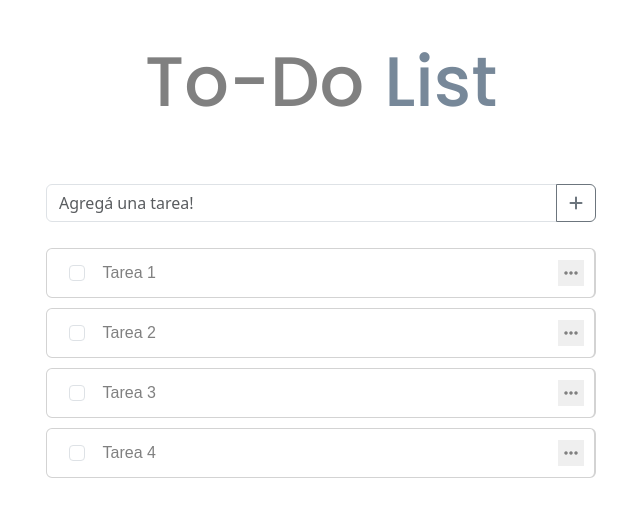
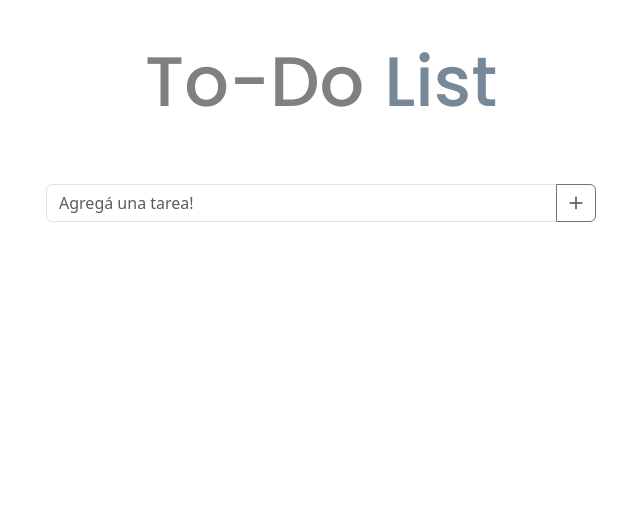
Before and after one commit to lucasdgnzlz/to-do-list, a website: page index.html in a window 1280 px wide. Shown: the whole page, without its empty margins (319-959 px from the left). Drawn offline with nearby package versions, Linux system fonts and the light colour scheme.

Commit message:
Elimina las tareas de prueba

```diff
--- a/index.html
+++ b/index.html
@@ -10,6 +10,7 @@
     <script src="https://kit.fontawesome.com/ca6fdd5c59.js" crossorigin="anonymous"></script>
     <link href="https://fonts.googleapis.com/css2?family=Poppins:wght@500&display=swap" rel="stylesheet" />
     <link href="node_modules/bootstrap/dist/css/bootstrap.min.css" rel="stylesheet" />
+    <script src="node_modules/bootstrap/dist/js/bootstrap.bundle.min.js"></script>
     <title>To-Do List</title>
   </head>
   <body>
@@ -39,54 +40,6 @@
 
         <div class="contenedor-lista-tareas">
           <ul class="lista-tareas">
-            <li class="tarea">
-              <div class="contenedor-tarea">
-                <input class="form-check-input estado-tarea" type="checkbox" value="" id="flexCheckDefault" />
-                <p class="nombre-tarea">Tarea 1</p>
-              </div>
-
-              <div class="contenedor-opciones-tarea">
-                <button type="button" class="boton-opciones-tarea">
-                  <i class="fa-solid fa-ellipsis icono-opciones-tareas"></i>
-                </button>
-              </div>
-            </li>
-            <li class="tarea">
-              <div class="contenedor-tarea">
-                <input class="form-check-input estado-tarea" type="checkbox" value="" id="flexCheckDefault" />
-                <p class="nombre-tarea">Tarea 2</p>
-              </div>
-
-              <div class="contenedor-opciones-tarea">
-                <button type="button" class="boton-opciones-tarea">
-                  <i class="fa-solid fa-ellipsis icono-opciones-tareas"></i>
-                </button>
-              </div>
-            </li>
-            <li class="tarea">
-              <div class="contenedor-tarea">
-                <input class="form-check-input estado-tarea" type="checkbox" value="" id="flexCheckDefault" />
-                <p class="nombre-tarea">Tarea 3</p>
-              </div>
-
-              <div class="contenedor-opciones-tarea">
-                <button type="button" class="boton-opciones-tarea">
-                  <i class="fa-solid fa-ellipsis icono-opciones-tareas"></i>
-                </button>
-              </div>
-            </li>
-            <li class="tarea">
-              <div class="contenedor-tarea">
-                <input class="form-check-input estado-tarea" type="checkbox" value="" id="flexCheckDefault" />
-                <p class="nombre-tarea">Tarea 4</p>
-              </div>
-
-              <div class="contenedor-opciones-tarea">
-                <button type="button" class="boton-opciones-tarea">
-                  <i class="fa-solid fa-ellipsis icono-opciones-tareas"></i>
-                </button>
-              </div>
-            </li>
           </ul>
         </div>
       </div>
```
